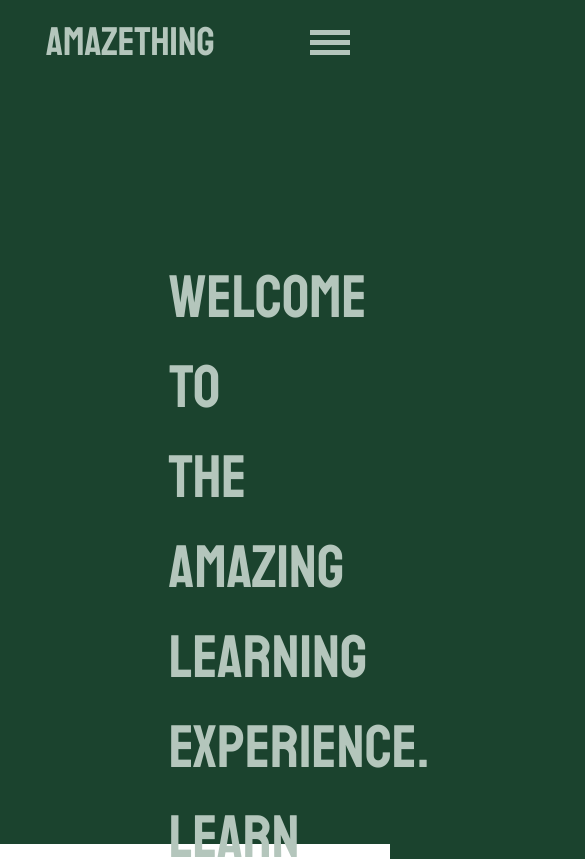
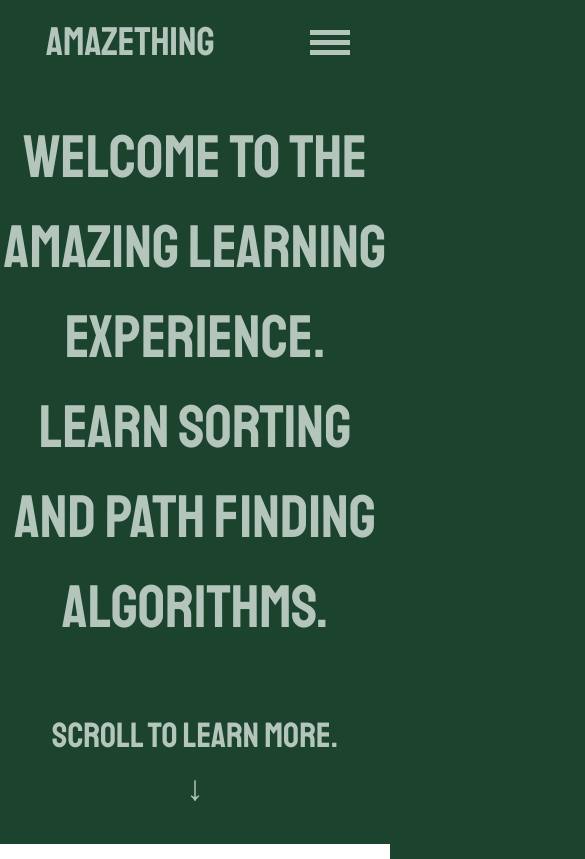
Before and after one commit to vadim-nest/aMAZEthing, a React (Vite) app in the folder Client/: page /learning in a window 390 px wide. Shown: the top 859 px of the page, 585 px wide, since content can reach past the window. Built offline with nearby package versions, Linux system fonts and the light colour scheme.

Commit message:
feat: make learning page responsive

```diff
--- a/Client/src/components/learning.tsx
+++ b/Client/src/components/learning.tsx
@@ -28,13 +28,13 @@ export default function LearningPage () {
   return (
     <>
     <div className='initial-view'>
-      <div className='initial-view-text'>
+      <div>
         <h1>Welcome to the amazing learning experience.</h1>
         <h1>Learn sorting and path finding algorithms.</h1>
-        <div className='scroll-down'>
-          <h3>Scroll to learn more.</h3>
-          <h3>↓</h3>
-        </div>
+      </div>
+      <div>
+        <h3>Scroll to learn more.</h3>
+        <h3>↓</h3>
       </div>
     </div>
     <div className='all-algs'>
--- a/Client/src/css/learning.css
+++ b/Client/src/css/learning.css
@@ -1,16 +1,13 @@
-.initial-view-text {
+.initial-view {
+  flex: 1;
+  display: flex;
+  flex-direction: column;
+  justify-content: space-around;
+  background-color: var(--main-green);
+  height: 90vh;
   text-align: center;
   font-size: 30px;
   color: var(--white-green);
-}
-
-.initial-view {
-  background-color: var(--main-green);
-  height: 90vh;
-}
-
-.initial-view-text {
-  padding: 20vh;
 }
 
 .all-algs {
@@ -123,7 +120,3 @@ path {
   color: var(--main-green);
   font-size: 30px;
 }
-
-.scroll-down {
-  padding: 30vh;
-}
```
